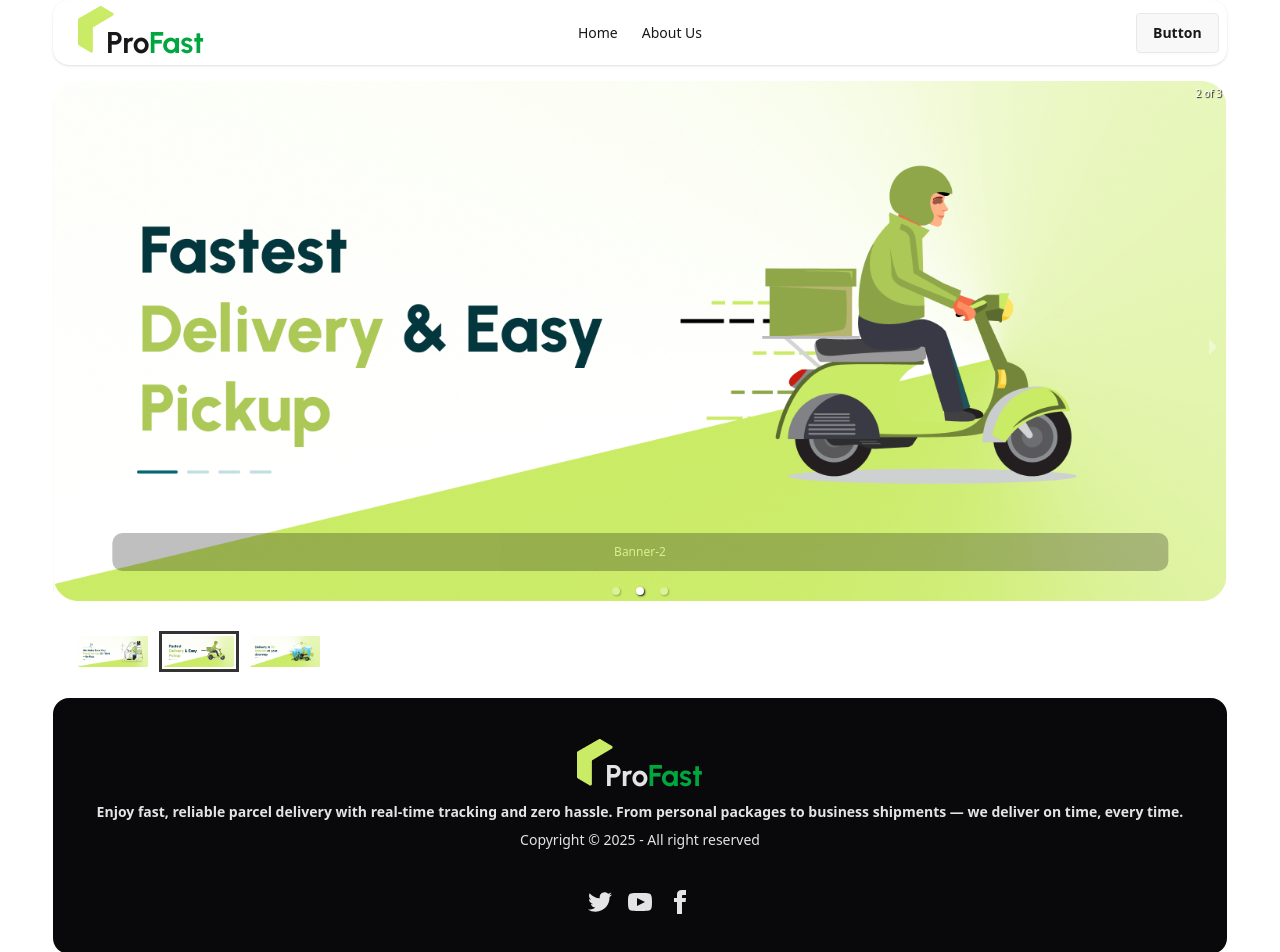
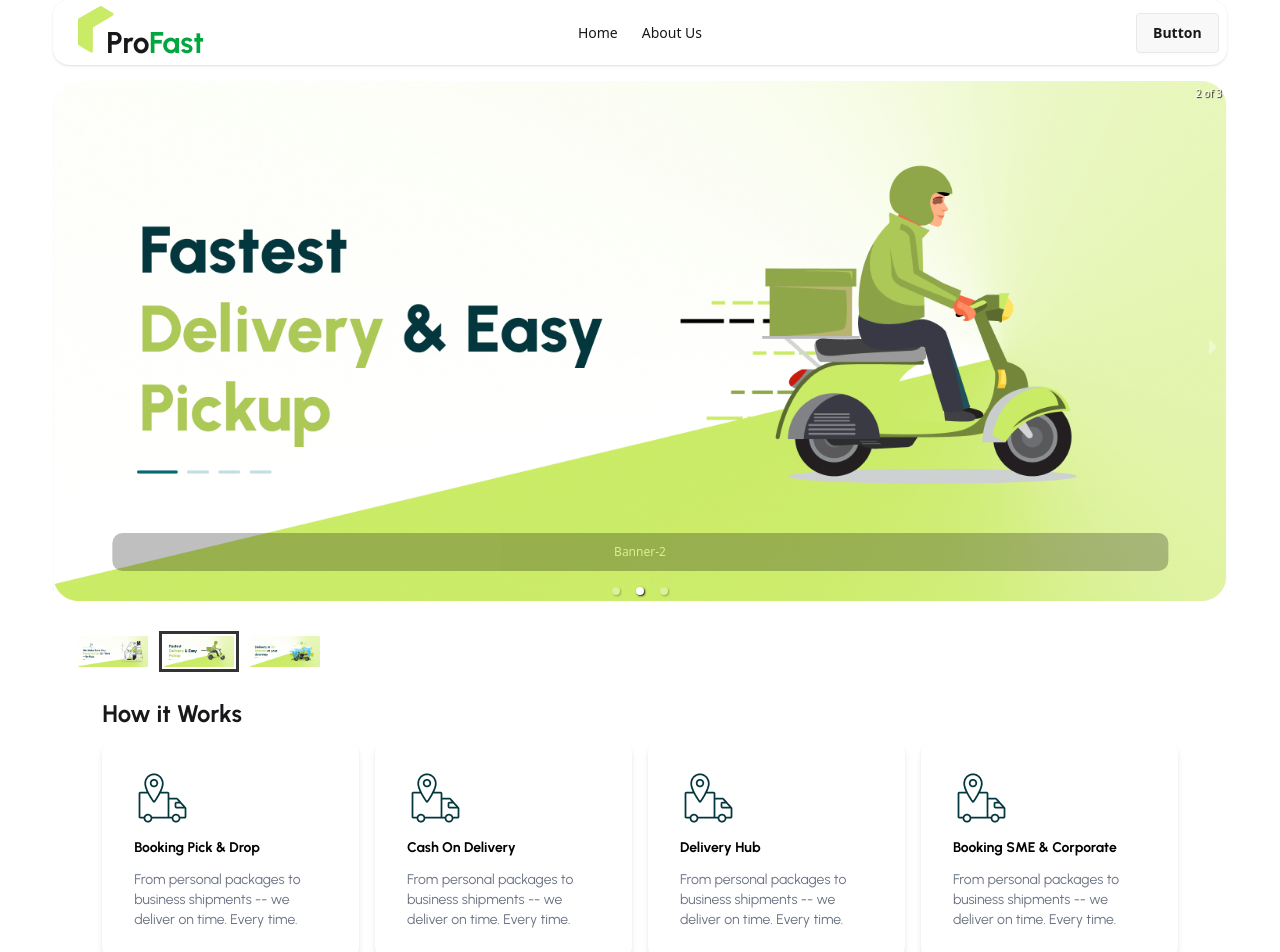
Before and after one commit to nahidkhan31/pro-fast-client-site, a React (Vite) app: page / in a window 1280 px wide. Shown: the top 952 px of the page. Built offline with nearby package versions, Linux system fonts and the light colour scheme.

Commit message:
added banner2

```diff
--- /dev/null
+++ b/public/booking.json
@@ -0,0 +1,22 @@
+[
+  {
+    "id": 1,
+    "name": "Booking Pick & Drop",
+    "description": "From personal packages to business shipments -- we deliver on time. Every time."
+  },
+  {
+    "id": 2,
+    "name": "Cash On Delivery",
+    "description": "From personal packages to business shipments -- we deliver on time. Every time."
+  },
+  {
+    "id": 3,
+    "name": "Delivery Hub",
+    "description": "From personal packages to business shipments -- we deliver on time. Every time."
+  },
+  {
+    "id": 4,
+    "name": "Booking SME & Corporate",
+    "description": "From personal packages to business shipments -- we deliver on time. Every time."
+  }
+]
--- a/src/pages/Banner/Banner.jsx
+++ b/src/pages/Banner/Banner.jsx
@@ -8,7 +8,7 @@ import bannerImage3 from "../../assets/banner/banner3.png";
 const Banner = () => {
   return (
     <Carousel className="mt-4" autoPlay={true} infiniteLoop={true}>
-      <div className="rounded-2xl">
+      <div>
         <img src={bannerImage1} />
         <p className="legend">Banner-1</p>
       </div>
--- /dev/null
+++ b/src/pages/Banner2/Banner2.jsx
@@ -0,0 +1,25 @@
+import React, { useEffect, useState } from "react";
+import Banner2Card from "./Banner2Card";
+
+const Banner2 = () => {
+  const [booking, setBooking] = useState([]);
+  //   console.log(booking);
+  useEffect(() => {
+    fetch("/booking.json")
+      .then((res) => res.json())
+      .then((data) => setBooking(data));
+  }, []);
+
+  return (
+    <div className="w-11/12 mx-auto font-urbanist font-bold text-2xl mt-3">
+      <h1 className="font-bold">How it Works</h1>
+      <div className="grid gap-4 grid-cols-1 md:grid-cols-2 lg:grid-cols-4">
+        {booking.map((book) => (
+          <Banner2Card key={book.id} book={book}></Banner2Card>
+        ))}
+      </div>
+    </div>
+  );
+};
+
+export default Banner2;
--- /dev/null
+++ b/src/pages/Banner2/Banner2Card.jsx
@@ -0,0 +1,17 @@
+import React from "react";
+import logo from "../../assets/bookingIcon.png";
+
+const Banner2Card = ({ book }) => {
+  const { name, description } = book;
+  return (
+    <div className="mt-2">
+      <div className="grid grid-cols-1 gap-3 shadow-md bg-white text-black p-8 rounded-2xl">
+        <img src={logo} alt="" />
+        <h1 className="text-sm">{name}</h1>
+        <p className="font-normal text-sm text-gray-500">{description}</p>
+      </div>
+    </div>
+  );
+};
+
+export default Banner2Card;
--- a/src/pages/Home/Home.jsx
+++ b/src/pages/Home/Home.jsx
@@ -1,10 +1,12 @@
 import React from "react";
 import Banner from "../Banner/Banner";
+import Banner2 from "../Banner2/Banner2";
 
 const Home = () => {
   return (
     <div>
       <Banner />
+      <Banner2 />
     </div>
   );
 };
```
